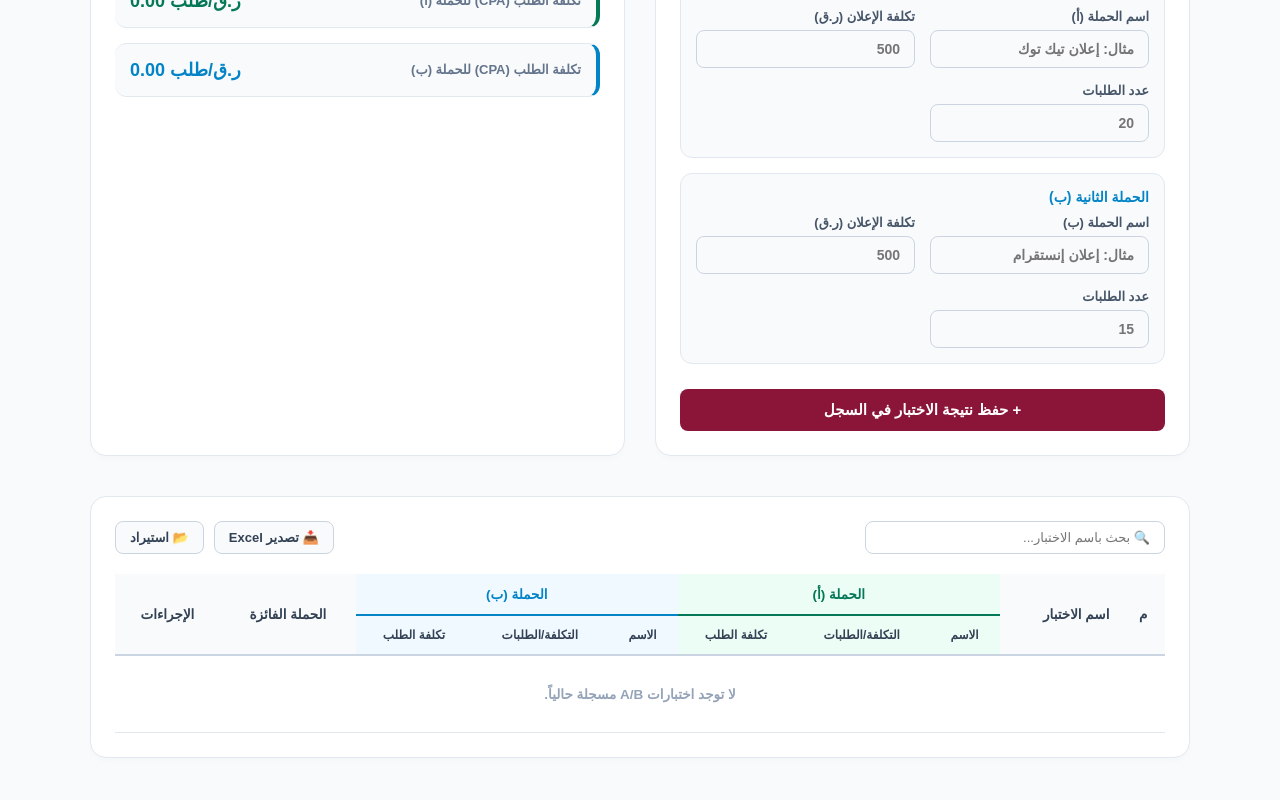
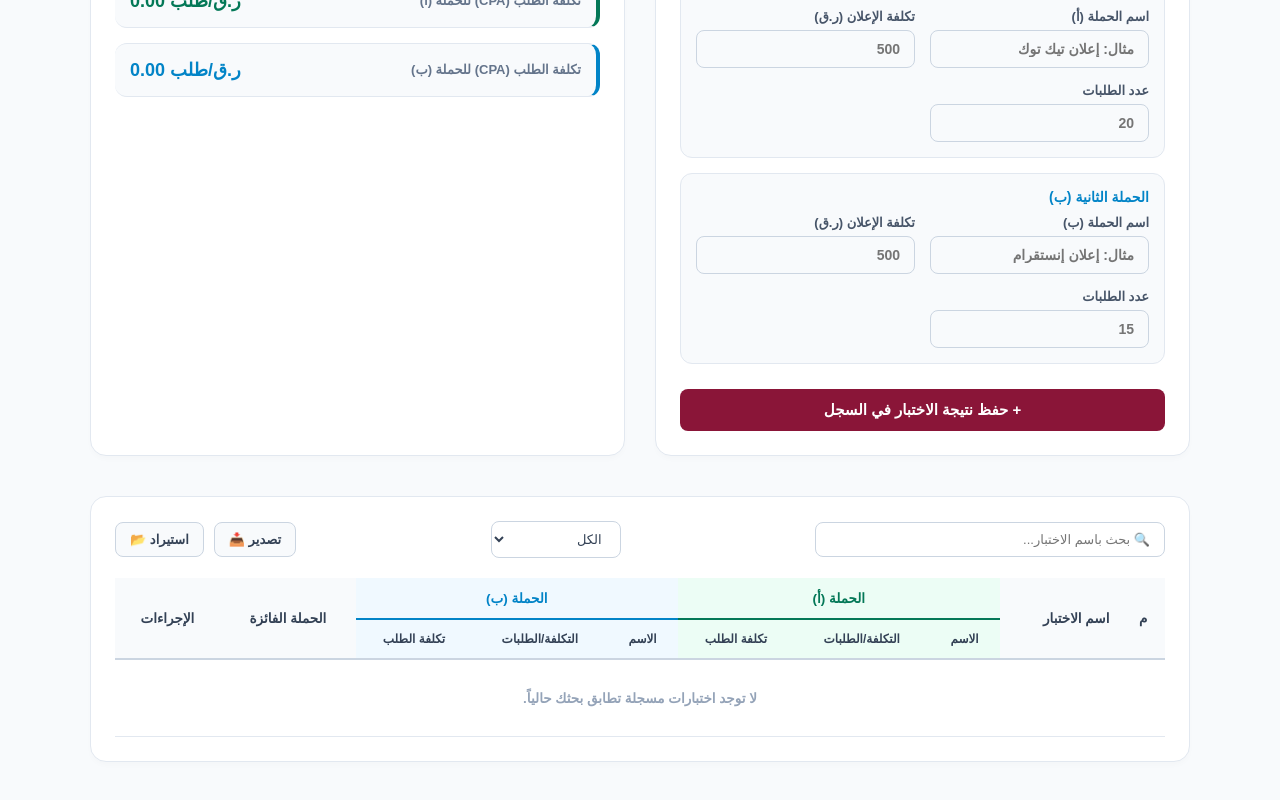
Before and after one commit to engaziasa-lang/engazia-app, a Next.js app: page /hub/qa/ab-test in a window 1280 px wide. Shown: the part 324-1124 px from the top of the page. Built offline with nearby package versions, Linux system fonts and the light colour scheme.

Commit message:
Update page.tsx

```diff
--- a/app/hub/qa/ab-test/page.tsx
+++ b/app/hub/qa/ab-test/page.tsx
@@ -16,12 +16,12 @@ interface ABTestItem {
   campBCpa: number;
   winner: string;
   createdAt?: string;
+  timestamp?: number;
 }
 
 export default function ABTestingCalculatorQA() {
   const [lang, setLang] = useState<'ar' | 'en'>('ar');
 
-  // تفريغ الحقول بالكامل كقيمة ابتدائية
   const [testName, setTestName] = useState<string>('');
 
   const [campAName, setCampAName] = useState<string>('');
@@ -34,6 +34,7 @@ export default function ABTestingCalculatorQA() {
 
   const [items, setItems] = useState<ABTestItem[]>([]);
   const [searchQuery, setSearchQuery] = useState<string>('');
+  const [dateFilter, setDateFilter] = useState<string>('all');
   const [editingId, setEditingId] = useState<string | null>(null);
 
   const [isClient, setIsClient] = useState(false);
@@ -43,16 +44,13 @@ export default function ABTestingCalculatorQA() {
 
   useEffect(() => {
     setIsClient(true);
-    // استخدام مفتاح التفعيل الخاص بقطر فقط
     setIsActivated(!!localStorage.getItem('merchant_license_key_qa'));
 
-    // قراءة اللغة
     const savedLang = localStorage.getItem('seerk_global_lang') as 'ar' | 'en';
     if (savedLang) {
       setLang(savedLang);
     }
 
-    // استخدام مساحة حفظ منفصلة تماماً للسوق القطري
     const saved = localStorage.getItem('seerk_qa_ab_testing_items');
     if (saved) {
       try {
@@ -62,7 +60,6 @@ export default function ABTestingCalculatorQA() {
     }
   }, []);
 
-  // قاموس الترجمة
   const t = {
     ar: {
       back: '← عودة للمنصة',
@@ -94,6 +91,14 @@ export default function ABTestingCalculatorQA() {
       searchPH: '🔍 بحث باسم الاختبار...',
       exportBtn: '📥 تصدير Excel',
       importBtn: '📂 استيراد',
+      filters: {
+        all: 'الكل',
+        day: 'آخر يوم',
+        week: 'آخر أسبوع',
+        month: 'آخر شهر',
+        sixMonths: 'آخر 6 أشهر',
+        year: 'آخر سنة'
+      },
       alerts: {
         limit: '🔒 عذراً، لقد استهلكت الحد التجريبي (3 سجلات). يرجى ترقية حسابك لفتح السعة الكاملة بلا حدود!',
         fillErr: 'الرجاء التأكد من تعبئة اسم الاختبار والمصروفات للحملتين بشكل صحيح.',
@@ -105,7 +110,7 @@ export default function ABTestingCalculatorQA() {
         importErr: '❌ ملف غير صالح.',
       },
       table: {
-        noTests: 'لا توجد اختبارات A/B مسجلة حالياً.',
+        noTests: 'لا توجد اختبارات مسجلة تطابق بحثك حالياً.',
         th1: 'م',
         th2: 'اسم الاختبار',
         th3: 'الحملة (أ)',
@@ -154,6 +159,14 @@ export default function ABTestingCalculatorQA() {
       searchPH: '🔍 Search by test name...',
       exportBtn: '📥 Export Excel',
       importBtn: '📂 Import',
+      filters: {
+        all: 'All Time',
+        day: 'Last Day',
+        week: 'Last Week',
+        month: 'Last Month',
+        sixMonths: 'Last 6 Months',
+        year: 'Last Year'
+      },
       alerts: {
         limit: '🔒 Sorry, you have reached the trial limit (3 records). Please upgrade to unlock unlimited access!',
         fillErr: 'Please ensure the test name and expenses for both campaigns are filled correctly.',
@@ -165,7 +178,7 @@ export default function ABTestingCalculatorQA() {
         importErr: '❌ Invalid file.',
       },
       table: {
-        noTests: 'No A/B tests recorded currently.',
+        noTests: 'No A/B tests found matching your search.',
         th1: '#',
         th2: 'Test Name',
         th3: 'Campaign (A)',
@@ -263,17 +276,18 @@ export default function ABTestingCalculatorQA() {
       campBOrders: ordersB,
       campBCpa: Number(cpaB.toFixed(2)),
       winner: winnerText.replace('🏆 الفائز: ', '').replace('🏆 Winner: ', ''),
-      createdAt: formattedDate
+      createdAt: formattedDate,
+      timestamp: now.getTime()
     };
 
     if (editingId) {
-      const updated = items.map(item => item.id === editingId ? { ...item, ...newItemData, createdAt: item.createdAt || formattedDate } : item);
+      const updated = items.map(item => item.id === editingId ? { ...item, ...newItemData, createdAt: item.createdAt || formattedDate, timestamp: item.timestamp || now.getTime() } : item);
       saveToLocalStorage(updated);
       setEditingId(null);
       alert(text.alerts.updateSuccess);
     } else {
       const newItem: ABTestItem = { id: Date.now().toString(), ...newItemData };
-      saveToLocalStorage([...items, newItem]);
+      saveToLocalStorage([newItem, ...items]);
       alert(text.alerts.saveSuccess);
     }
 
@@ -299,8 +313,30 @@ export default function ABTestingCalculatorQA() {
     }
   };
 
+  // فلترة النتائج بناءً على البحث والفرز الزمني
+  const filteredItems = items.filter(item => {
+    const matchesSearch = (item?.testName || '').toLowerCase().includes((searchQuery || '').toLowerCase());
+    let matchesDate = true;
+
+    if (dateFilter !== 'all') {
+      const itemTime = item.timestamp || 0; // إذا لم يكن هناك طابع زمني قديم
+      const now = Date.now();
+      const diff = now - itemTime;
+      const dayMs = 24 * 60 * 60 * 1000;
+
+      if (dateFilter === 'day') matchesDate = diff <= dayMs;
+      else if (dateFilter === 'week') matchesDate = diff <= 7 * dayMs;
+      else if (dateFilter === 'month') matchesDate = diff <= 30 * dayMs;
+      else if (dateFilter === '6months') matchesDate = diff <= 180 * dayMs;
+      else if (dateFilter === 'year') matchesDate = diff <= 365 * dayMs;
+    }
+
+    return matchesSearch && matchesDate;
+  });
+
   const handleExportExcel = () => {
-    if (items.length === 0) {
+    // الاعتماد المباشر على filteredItems لضمان تصدير ما يراه المستخدم فقط
+    if (filteredItems.length === 0) {
       alert(text.alerts.noDataExp);
       return;
     }
@@ -336,7 +372,7 @@ export default function ABTestingCalculatorQA() {
             <tbody>
     `;
 
-    items.forEach((row, idx) => {
+    filteredItems.forEach((row, idx) => {
       tableHtml += `
         <tr>
           <td>${idx + 1}</td>
@@ -361,7 +397,7 @@ export default function ABTestingCalculatorQA() {
     const url = URL.createObjectURL(blob);
     const link = document.createElement("a");
     link.setAttribute("href", url);
-    link.setAttribute("download", "enjazya_qa_ab_testing.xls");
+    link.setAttribute("download", `enjazya_qa_ab_testing_${dateFilter}.xls`); // اسم الملف يتغير حسب الفلتر
     document.body.appendChild(link);
     link.click();
     document.body.removeChild(link);
@@ -375,7 +411,9 @@ export default function ABTestingCalculatorQA() {
         try {
           const imported = JSON.parse(event.target?.result as string);
           if (Array.isArray(imported)) {
-            saveToLocalStorage(imported);
+            // دمج البيانات الجديدة مع القديمة مع منع التكرار بناءً على الـ ID
+            const newItems = imported.filter(imp => !items.find(i => i.id === imp.id));
+            saveToLocalStorage([...newItems, ...items]);
             alert(text.alerts.importSuccess);
           }
         } catch (err) {
@@ -384,10 +422,6 @@ export default function ABTestingCalculatorQA() {
       };
     }
   };
-
-  const filteredItems = items.filter(item =>
-    (item?.testName || '').toLowerCase().includes((searchQuery || '').toLowerCase())
-  );
 
   return (
     <div className="tool-container" style={{ direction: lang === 'ar' ? 'rtl' : 'ltr' }}>
@@ -426,7 +460,6 @@ export default function ABTestingCalculatorQA() {
         .input-wrapper input:focus { border-color: #8A1538; background: #ffffff; }
         .currency-tag { position: absolute; ${lang === 'ar' ? 'left: 14px;' : 'right: 14px;'} color: #64748b; font-weight: 800; font-size: 13px; pointer-events: none; }
 
-        /* تلوين الزر الأساسي باللون القطري العنابي */
         .action-btn { background: #8A1538; color: #fff; border: none; width: 100%; padding: 12px; border-radius: 8px; font-weight: 900; font-size: 15px; cursor: pointer; transition: all 0.2s; font-family: inherit; margin-top: 10px; box-sizing: border-box; }
         .action-btn:hover { background: #6A102B; }
 
@@ -438,12 +471,17 @@ export default function ABTestingCalculatorQA() {
         .primary .result-value { font-size: 22px; color: #ffffff; direction: ${lang === 'ar' ? 'rtl' : 'ltr'}; }
 
         .table-section { background: #ffffff; border-radius: 16px; padding: 24px; border: 1px solid #e2e8f0; box-shadow: 0 4px 6px -1px rgba(0,0,0,0.02); margin-top: 20px; text-align: ${lang === 'ar' ? 'right' : 'left'}; }
+
         .table-toolbar { display: flex; justify-content: space-between; align-items: center; margin-bottom: 20px; flex-wrap: wrap; gap: 15px; flex-direction: ${lang === 'ar' ? 'row' : 'row-reverse'}; }
-        .search-input { padding: 8px 14px; border: 1px solid #cbd5e1; border-radius: 8px; font-family: inherit; font-size: 13px; outline: none; width: 100%; max-width: 300px; box-sizing: border-box; text-align: ${lang === 'ar' ? 'right' : 'left'}; }
+        .search-input { padding: 9px 14px; border: 1px solid #cbd5e1; border-radius: 8px; font-family: inherit; font-size: 13px; outline: none; flex-grow: 1; max-width: 350px; box-sizing: border-box; text-align: ${lang === 'ar' ? 'right' : 'left'}; }
         .search-input:focus { border-color: #8A1538; }
+
+        .filter-select { padding: 9px 14px; border: 1px solid #cbd5e1; border-radius: 8px; font-family: inherit; font-size: 13px; outline: none; background: #fff; color: #334155; cursor: pointer; min-width: 130px; }
+        .filter-select:focus { border-color: #8A1538; }
+
         .table-btns { display: flex; gap: 10px; flex-wrap: wrap; }
-        .t-btn { padding: 8px 14px; border-radius: 8px; font-weight: 700; font-size: 13px; cursor: pointer; border: 1px solid #cbd5e1; background: #f8fafc; color: #334155; font-family: inherit; display: flex; align-items: center; justify-content: center; }
-        .t-btn:hover { background: #f1f5f9; }
+        .t-btn { padding: 9px 14px; border-radius: 8px; font-weight: 700; font-size: 13px; cursor: pointer; border: 1px solid #cbd5e1; background: #f8fafc; color: #334155; font-family: inherit; display: flex; align-items: center; justify-content: center; gap: 6px; }
+        .t-btn:hover { background: #f1f5f9; border-color: #8A1538; color: #8A1538; }
 
         .table-responsive { overflow-x: auto; -webkit-overflow-scrolling: touch; width: 100%; }
         .data-table { width: 100%; border-collapse: collapse; font-size: 13.5px; min-width: 900px; }
@@ -575,9 +613,27 @@ export default function ABTestingCalculatorQA() {
             value={searchQuery}
             onChange={(e) => setSearchQuery(e.target.value)}
           />
+
+          <select
+            className="filter-select"
+            value={dateFilter}
+            onChange={(e) => setDateFilter(e.target.value)}
+          >
+            <option value="all">{text.filters.all}</option>
+            <option value="day">{text.filters.day}</option>
+            <option value="week">{text.filters.week}</option>
+            <option value="month">{text.filters.month}</option>
+            <option value="6months">{text.filters.sixMonths}</option>
+            <option value="year">{text.filters.year}</option>
+          </select>
+
           <div className="table-btns">
-            <button className="t-btn" onClick={handleExportExcel}>{text.exportBtn}</button>
-            <button className="t-btn" onClick={() => fileInputRef.current?.click()}>{text.importBtn}</button>
+            <button className="t-btn" onClick={handleExportExcel}>
+              {lang === 'ar' ? 'تصدير 📥' : 'Export 📥'}
+            </button>
+            <button className="t-btn" onClick={() => fileInputRef.current?.click()}>
+              {lang === 'ar' ? 'استيراد 📂' : 'Import 📂'}
+            </button>
             <input type="file" ref={fileInputRef} onChange={handleImportJson} accept=".json" style={{ display: 'none' }} />
           </div>
         </div>
```
